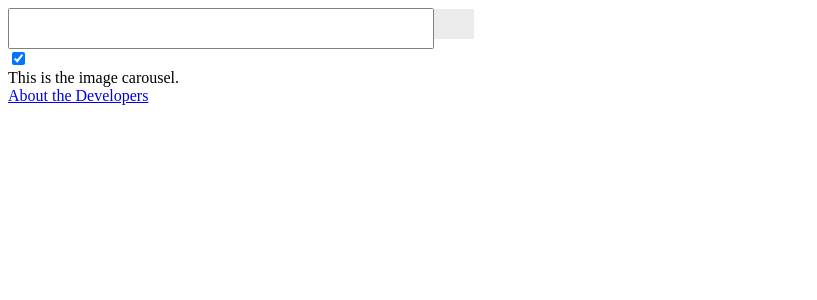
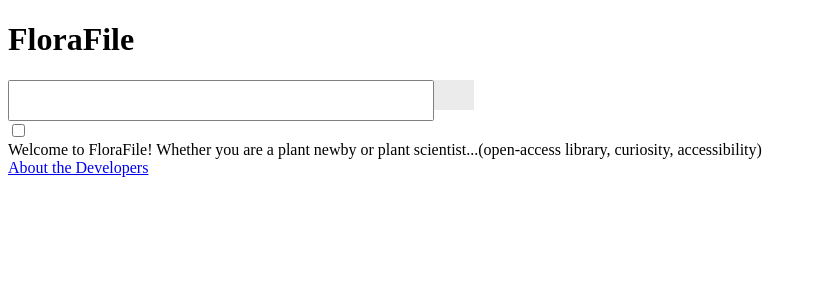
Before and after one commit to GOATDreamTeam/frontend, a React app: page / in a window 1280 px wide. Shown: the top 300 px of the page, without its empty margins (0-817 px from the left). Built offline with nearby package versions, Linux system fonts and the light colour scheme; grey boxes are pictures that could not be loaded.

Commit message:
started jss framework, sandboxed globalstyles, started grid template for list images, added text to image carousel component, added app title to header

```diff
--- a/src/components/App/App.jsx
+++ b/src/components/App/App.jsx
@@ -10,7 +10,9 @@ import Footer from '../footer/Footer';
 import List from '../list/List';
 import DetailPage from '../detail/DetailPage';
 
+
 export default function App() {
+
   return (
     <Router>
       <Header/>
--- a/src/components/header/Header.jsx
+++ b/src/components/header/Header.jsx
@@ -1,14 +1,24 @@
 import React from 'react';
 import Autocomplete from '../header/Autocomplete/Autocomplete';
 import Toggle from '../toggle/Toggle';
+import { useAccessibility } from '../../hooks/appContext';
+import { useStyles } from '../../hooks/globalStyles';
+
 
 const Header = () => {
 
+  const { theme } = useAccessibility();
+  const classes = useStyles(theme);
   return (
-    <div >
-      <Autocomplete />
-      <Toggle />
-    </div>
+    <>
+      <h1>FloraFile</h1>
+      <div className={classes.globalText} >
+        <Autocomplete />
+        <Toggle />
+      </div>
+    </>
+
+
   );
 };
 
--- a/src/components/list/List.jsx
+++ b/src/components/list/List.jsx
@@ -3,8 +3,14 @@ import ListItem from './ListItem';
 import { useList } from '../../hooks/listHooks';
 import { useParams } from 'react-router-dom';
 import { updateTopSearchList } from '../../services/fetchCalls';
+import { useAccessibility } from '../../hooks/appContext';
+import { useListStyles } from './listPageStyle';
 
 const List = () => {
+
+  const { theme } = useAccessibility();
+  const classes = useListStyles(theme);
+
   const { plantName } = useParams();
   const { plants } = useList(plantName);
 
@@ -14,13 +20,13 @@ const List = () => {
   };
 
   const plantElements = plants.map(plant => (
-    <li key={plant.id}>
-      <ListItem onClick={() => handleClick(plant)} {...plant} />
+    <li className={classes.column} key={plant.id}>
+      <ListItem imageClass={classes} onClick={() => handleClick(plant)} {...plant} />
     </li>
   ));
 
   return (
-    <ul>
+    <ul className={classes.row}>
       {plantElements}
     </ul>
   );
--- a/src/components/list/ListItem.jsx
+++ b/src/components/list/ListItem.jsx
@@ -2,11 +2,21 @@ import React from 'react';
 import PropTypes from 'prop-types';
 import { Link } from 'react-router-dom';
 
-const ListItem = ({ onClick, image_url, common_name, scientific_name, id }) => (
+
+const ListItem = ({
+  onClick,
+  image_url,
+  common_name,
+  scientific_name,
+  id,
+  imageClass }) => (
+
+
   <Link to={`/plant-detail/${id}`} >
     <figure onClick={onClick}>
-      <img src={image_url} />
-      <figcaption>Common name: {common_name} - Scientific name: {scientific_name} - Id: {id}</figcaption>
+      <img className={imageClass.img}src={image_url} />
+      <figcaption>
+        Common name: {common_name} - Scientific name: {scientific_name} - Id: {id}</figcaption>
     </figure>
   </Link>
 );
@@ -16,7 +26,7 @@ ListItem.propTypes = {
   common_name: PropTypes.string.isRequired,
   scientific_name: PropTypes.string.isRequired,
   id: PropTypes.string.isRequired,
-
+  onClick: PropTypes.func.isRequired
 };
 
 export default ListItem;
--- /dev/null
+++ b/src/components/list/listPageStyle.js
@@ -0,0 +1,22 @@
+import { createUseStyles } from 'react-jss';
+
+export const useListStyles = createUseStyles({
+
+  column: {
+    flex: '25%',
+    'max-width': '100%',
+    padding: '0 4px',
+  },
+
+  row: {
+    display: 'flex',
+    'flex-wrap': 'wrap',
+    padding: '0 4px',
+  },
+
+  img: {
+    width: '100px',
+    height: '100px',
+    'object-fit': 'cover',
+  }
+});
--- a/src/components/photos/PhotoCard.jsx
+++ b/src/components/photos/PhotoCard.jsx
@@ -1,12 +1,25 @@
 import React from 'react';
 import PropTypes from 'prop-types';
+// import jss from 'jss';
+// import preset from 'jss-preset-default';
+import { createUseStyles } from 'react-jss';
+import { useAccessibility } from '../../hooks/appContext';
+
+
+const useStyles = createUseStyles({
+  frame: {
+    border: theme => theme === 'standard' ? 'solid red 5px' : 'solid green 5px'
+  }
+});
 
 const PhotoCard = ({ photo }) => {
-  console.log(photo.image_url);
+  const { theme } = useAccessibility();
+  const classes = useStyles(theme);
+
   return (
-    <div>
-      <figure>
-        <img src={photo.image_url} alt={photo.copyright} />
+    <div className={classes.frame}>
+      <figure >
+        <img  src={photo.image_url} alt={photo.copyright} />
         <figcaption>{photo.copyright}</figcaption>
       </figure>
     </div>
--- a/src/components/splash-page/ImageCarousel.jsx
+++ b/src/components/splash-page/ImageCarousel.jsx
@@ -3,7 +3,8 @@ import React from 'react';
 export default function ImageCarousel() {
   return (
     <div>
-      This is the image carousel.
+      Welcome to FloraFile! Whether you are a plant newby or plant scientist...(open-access library, curiosity, accessibility)
     </div>
+    // image, changing images with fade npm package
   );
 }
--- a/src/components/toggle/Toggle.jsx
+++ b/src/components/toggle/Toggle.jsx
@@ -15,7 +15,7 @@ const Toggle = () => {
 
   return (
     <section>
-      <input id="toggle" type="checkbox" name="toggle" onChange={handleChange} checked={theme === 'standard'}/>
+      <input id="toggle" type="checkbox" name="toggle" onChange={handleChange} checked={theme === 'mono'}/>
 
     </section>
   );
--- /dev/null
+++ b/src/hooks/globalStyles.js
@@ -0,0 +1,24 @@
+// import React from 'react';
+import { createUseStyles } from 'react-jss';
+
+
+// only what we want every page to have
+
+export const useStyles = createUseStyles({
+
+  globalText: {
+    fontFamily: 'monospace',
+    color: theme => theme === 'standard' ? 'red' : 'black'
+  },
+
+  links: {
+    fontFamily: 'times new roman',
+    color: theme => theme === 'standard' ? 'green' : 'black ',
+
+    '&hover' : {
+      color: 'blue',
+      background: 'pink'
+
+    },
+  }
+});
```
Also changed, not shown: src/hooks/listGalleryStyles.js (added, +22 -0 lines).
